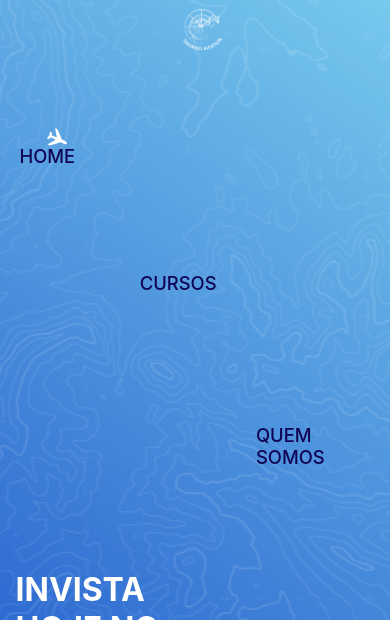
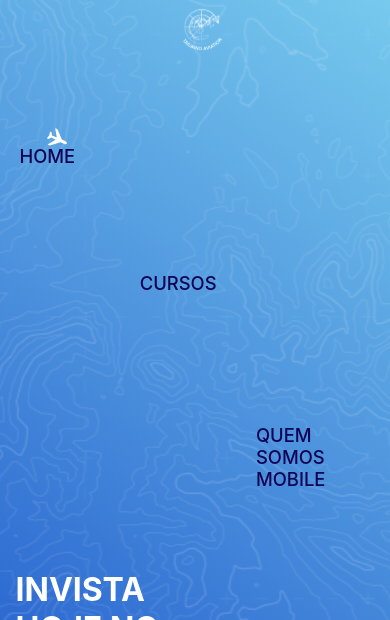
Before and after one commit to cpejr/aeroweb-next, a Next.js app: page / in a window 390 px wide. Shown: the top 620 px of the page. Built offline with nearby package versions, Linux system fonts and the light colour scheme.

Commit message:
logica isMobile

```diff
--- a/package.json
+++ b/package.json
@@ -15,9 +15,11 @@
     "@material-ui/icons": "^4.11.2",
     "@material-ui/lab": "^4.0.0-alpha.57",
     "@svgr/webpack": "^5.5.0",
+    "babel": "^6.23.0",
+    "babel-plugin-styled-components": "^1.12.0",
     "emailjs-com": "^2.6.4",
     "eslint-config-airbnb": "^18.2.1",
-    "next": "^10.0.8",
+    "next": "^10.1.2",
     "react": "17.0.1",
     "react-dom": "17.0.1"
   },
--- a/src/components/CoursesList/index.js
+++ b/src/components/CoursesList/index.js
@@ -20,7 +20,7 @@ function CoursesList({ listStyle, openFirst, openSecond, openThird, slideStyle,
   }, [listStyle]);
 
   return (
-    <Card className={listClass} class="scroll" >
+    <Card className={listClass} >
       <CardContent className={classes.cardContentButtons}>
         <ButtonGroup
           orientation="vertical"
--- a/src/pages/index.js
+++ b/src/pages/index.js
@@ -13,6 +13,7 @@ import Footer from "../components/Footer/index";
 import Contacts from "../components/Contacts/index"
 import ModalQuemSomos from "../components/ModalQuemSomos";
 import CoursesList from "../components/CoursesList";
+import isMobile from './isMobile'; // usa para ver se é mobile ou não
 
 function Home() {
   const classes = useStyles();
@@ -330,7 +331,7 @@ function Home() {
     <div className={classes.homeContainer}>
       <div className={classes.homeContainerChildren}>
         <div
-          className={classes.planeContainer}
+          // className={classes.planeContainer}
           style={{
             position: "absolute",
             left: posX,
@@ -367,7 +368,7 @@ function Home() {
             style={{ backgroundImage: newGradient }}
           ></div>
           <div
-            className={classes.planeContainer}
+            // className={classes.planeContainer}
             style={{
               position: "absolute",
               left: "4vw",
@@ -377,7 +378,6 @@ function Home() {
               width: "38vw",
               zIndex: "200",
               color: "#fff",
-
             }}
           >
             <h1>INVISTA HOJE NO SEU FUTURO</h1>
@@ -392,7 +392,7 @@ function Home() {
             }}
           ></div>
           <div
-            className={classes.planeContainer}
+            // className={classes.planeContainer}
             style={{
               position: "absolute",
               left: "44vw",
@@ -433,7 +433,7 @@ function Home() {
               onClick={spin3}
               style={{ cursor: "pointer" }}
             >
-              QUEM SOMOS
+              {isMobile ? "QUEM SOMOS MOBILE" : "QUEM SOMOS"}
             </p>
           </div>
           <div className={classes.button4} style={{ zIndex: "100" }}>
--- /dev/null
+++ b/src/pages/isMobile.js
@@ -0,0 +1,9 @@
+let isMobile = false;
+
+if(typeof window !== 'undefined') {
+  const screenWidth = window.innerWidth;
+
+  if(screenWidth <= 765) isMobile = true;
+}
+
+export default isMobile;
```
Also changed, not shown: 1 other file (tests, documents, lock files or other folders).
